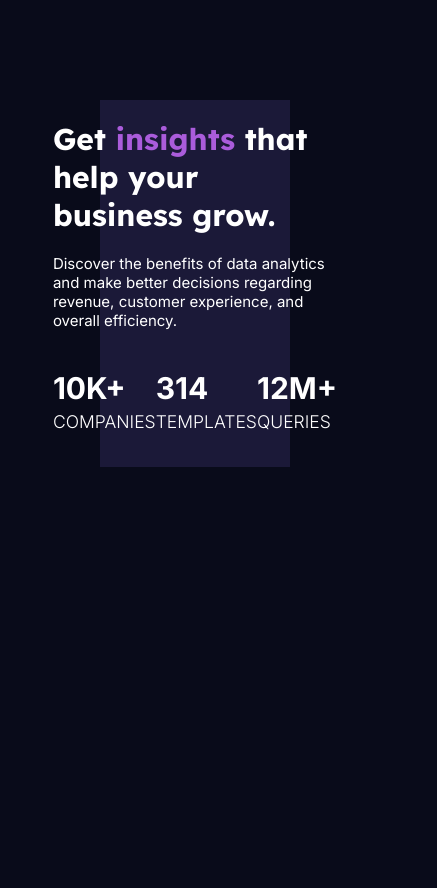
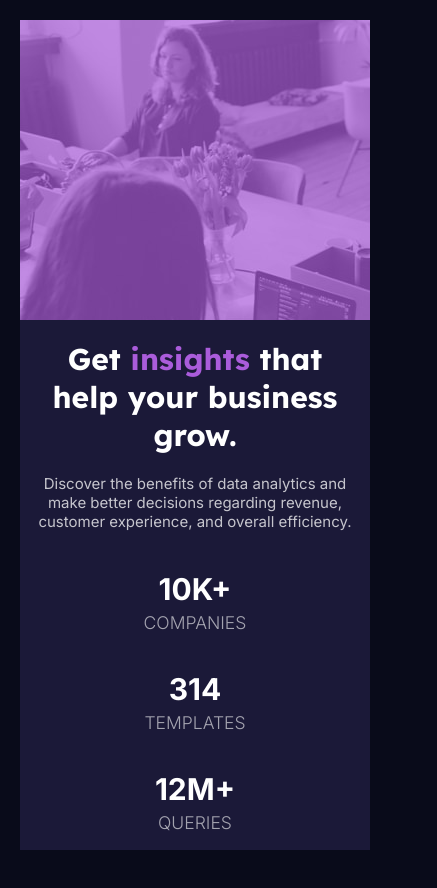
Before and after one commit to StudentMDC/challenge01, a plain HTML site: page index.html in a window 390 px wide. Shown: the whole page, 437 px wide, since content can reach past the window. Before the commit the page ends 844 px from the top, so only its background shows below. Drawn offline with Linux system fonts and the light colour scheme.

Commit message:
Modified the responsive design

```diff
--- a/index.html
+++ b/index.html
@@ -40,17 +40,17 @@
         <div class="stats">
           <div class="info">
             <h1>10k+</h2>
-            <h3>companies</p>
+            <h3>companies</h3>
           </div>
 
           <div class="info">
             <h1>314</h2>
-            <h3>templates</p>
+            <h3>templates</h3>
           </div>
 
           <div class="info">
             <h1>12m+</h2>
-            <h3>queries</p>
+            <h3>queries</h3>
           </div>
         </div>
       </div>
--- a/style.css
+++ b/style.css
@@ -8,12 +8,17 @@ body {
   margin: 0;
   background-color: hsl(233, 47%, 7%);
 }
+@media (max-width:683px) {
+  body {
+    text-align: center;
+  }
+}
 .stats {
   display: flex;
   justify-content: space-around;
   align-items: center;
 }
-@media (max-width:375px) {
+@media (max-width:683px) {
   .stats {
     display: flex;
     flex-direction: column;
@@ -27,6 +32,14 @@ body {
   justify-content: center;
   align-items: start;
 }
+@media (max-width:683px) {
+  .info {
+    display: flex;
+    flex-direction: column;
+    justify-content: center;
+    align-items: center;
+  }
+}
 .info h1 {
   font-family: "Inter", sans-serif;
   text-transform: uppercase;
@@ -37,15 +50,22 @@ body {
   font-family: "Inter", sans-serif;
   margin-top: 0;
   font-weight: 300;
+  color: hsla(0, 0%, 100%, 0.6);
 }
 .text {
   padding-left: 100px;
   padding-right: 100px;
 }
+@media (max-width:683px) {
+  .text {
+    padding-left: 15px;
+    padding-right: 15px;
+  }
+}
 .text h4 {
   font-family: "Inter", sans-serif;
   font-weight: 400;
-
+  color: hsla(0, 0%, 100%, 0.75);
 }
 .container {
   display: flex;
@@ -56,25 +76,41 @@ body {
   margin-right: 100px;
   margin-top: 100px;
 }
-@media (max-width:375px) {
+@media (max-width:683px) {
   .container {
     display: flex;
     justify-content: center;
     align-items: center;
     flex-direction: column-reverse;
+    margin-left: 20px;
+    margin-right: 20px;
+    margin-top: 20px;
+    margin-bottom: 100px;
   }
 }
 .container .text h1 span {
   color: hsl(277, 64%, 61%);
 }
 img {
-  max-width: 100%;
+  object-fit: cover;
 }
 .image {
   overflow: hidden;
+  position: relative;
   margin: 0;
-  position: relative;
   padding: 0;
+  width: 50%;
+  height: 100%;
+}
+@media (max-width:683px) {
+  .image {
+    overflow: hidden;
+    position: relative;
+    margin: 0;
+    padding: 0;
+    width: 100%;
+    height: 300px;
+  }
 }
 .image::before {
   content: "";
```
